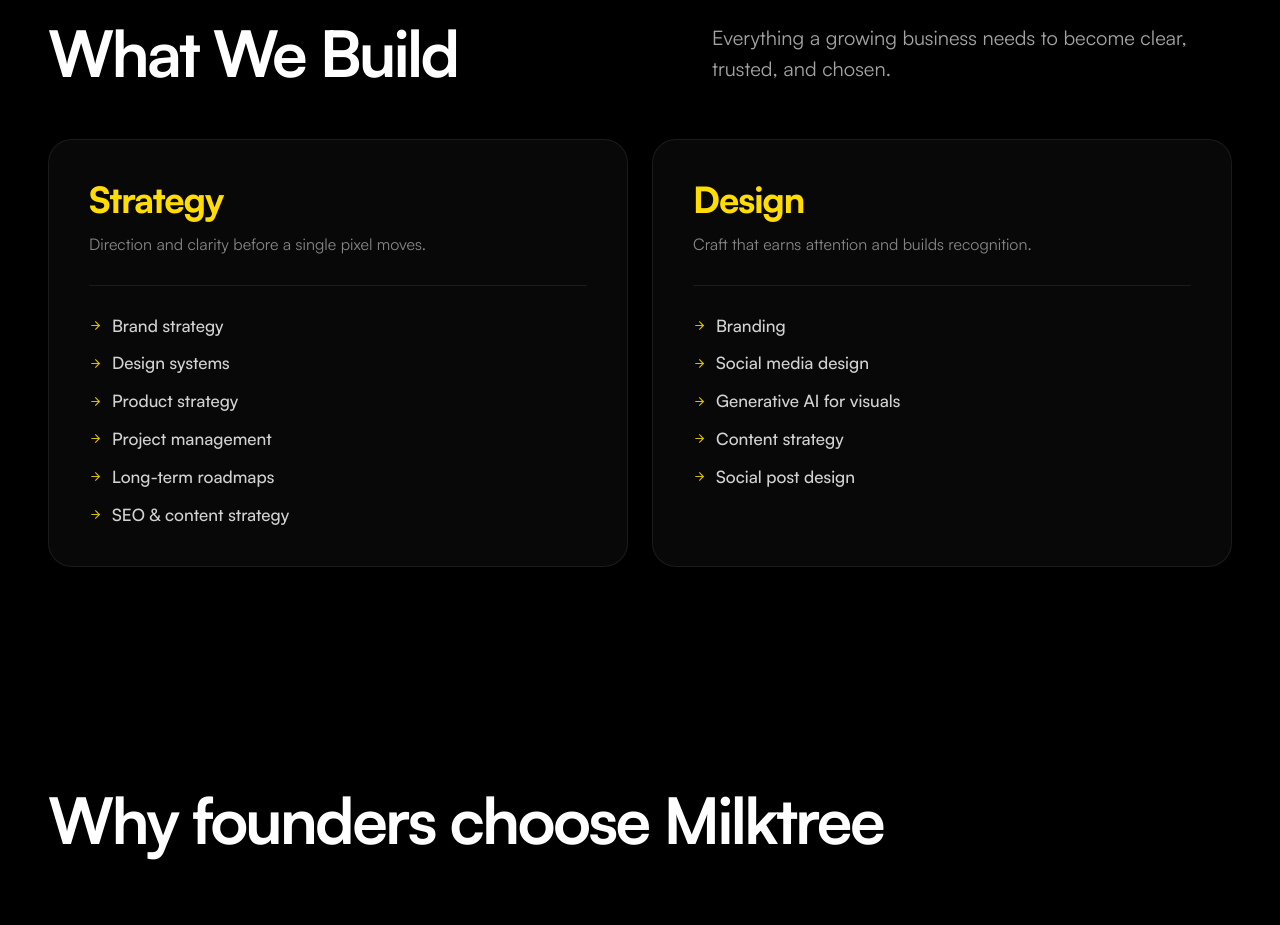
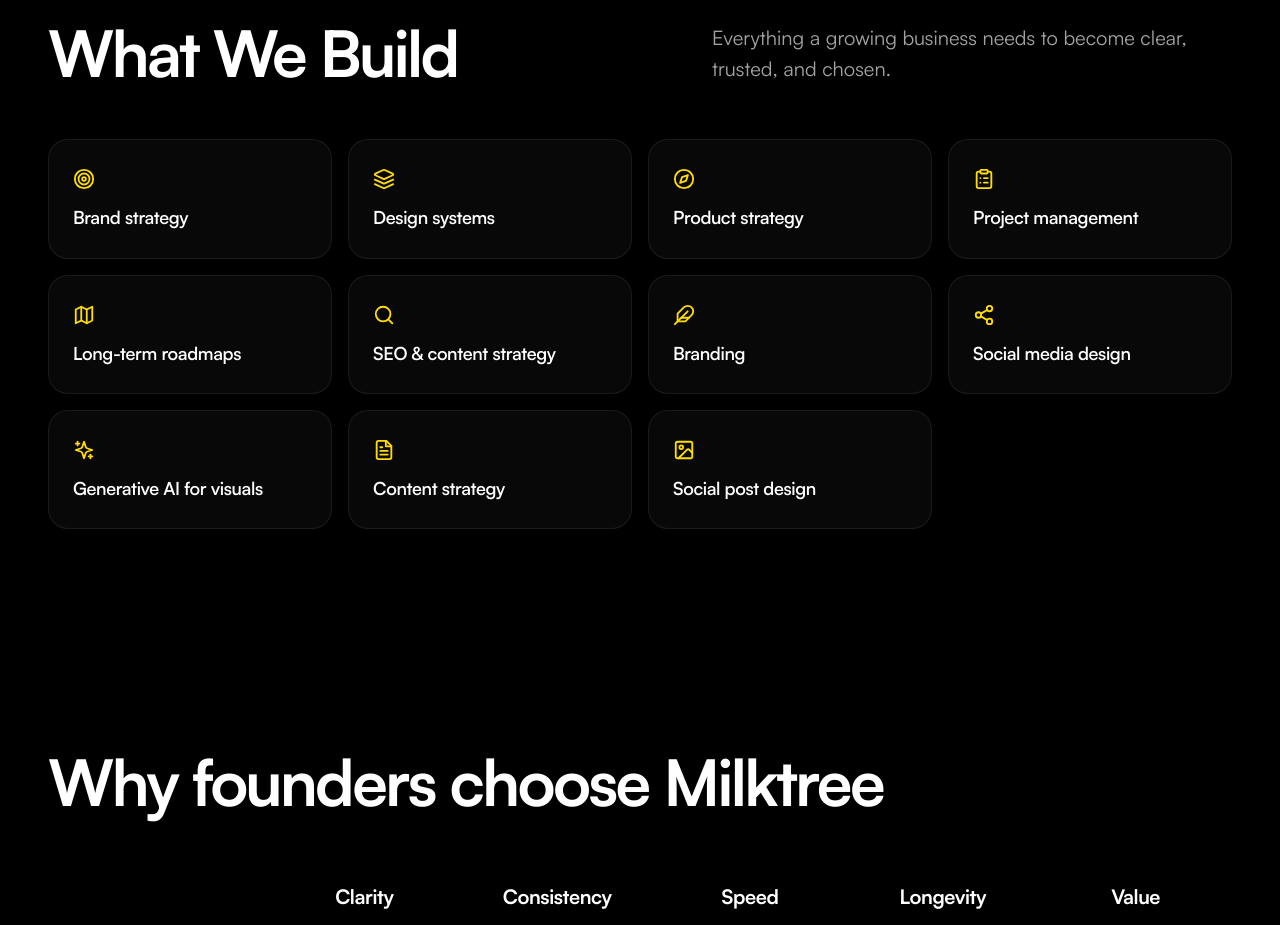
Before and after one commit to akash-milktree/milktree-lp-concept1, a React (Vite) app: page / in a window 1280 px wide. Shown: the part 2200-3125 px from the top of the page. Built offline with nearby package versions, Linux system fonts and the light colour scheme.

Commit message:
WhatWeDo: 11 individual service cards, each with its own icon and space

```diff
--- a/sections/WhatWeDo.tsx
+++ b/sections/WhatWeDo.tsx
@@ -1,39 +1,31 @@
 import React from 'react';
 import { motion } from 'framer-motion';
 import { Reveal } from '../components/animations/Reveal';
-import { ArrowRight } from 'lucide-react';
+import {
+  Target, Layers, Compass, ClipboardList,
+  Map, Search, Feather, Share2,
+  Sparkles, FileText, Image,
+} from 'lucide-react';
 
-const serviceGroups = [
-  {
-    category: 'Strategy',
-    description: 'Direction and clarity before a single pixel moves.',
-    items: [
-      'Brand strategy',
-      'Design systems',
-      'Product strategy',
-      'Project management',
-      'Long-term roadmaps',
-      'SEO & content strategy',
-    ],
-  },
-  {
-    category: 'Design',
-    description: 'Craft that earns attention and builds recognition.',
-    items: [
-      'Branding',
-      'Social media design',
-      'Generative AI for visuals',
-      'Content strategy',
-      'Social post design',
-    ],
-  },
+const services = [
+  { title: 'Brand strategy',              Icon: Target       },
+  { title: 'Design systems',              Icon: Layers       },
+  { title: 'Product strategy',            Icon: Compass      },
+  { title: 'Project management',          Icon: ClipboardList },
+  { title: 'Long-term roadmaps',          Icon: Map          },
+  { title: 'SEO & content strategy',      Icon: Search       },
+  { title: 'Branding',                    Icon: Feather      },
+  { title: 'Social media design',         Icon: Share2       },
+  { title: 'Generative AI for visuals',   Icon: Sparkles     },
+  { title: 'Content strategy',            Icon: FileText     },
+  { title: 'Social post design',          Icon: Image        },
 ];
 
 const cardVariants = {
-  hidden: { opacity: 0, y: 28 },
+  hidden: { opacity: 0, y: 20 },
   visible: (i: number) => ({
     opacity: 1, y: 0,
-    transition: { duration: 0.6, ease: [0.21, 0.47, 0.32, 0.98], delay: i * 0.14 },
+    transition: { duration: 0.5, ease: [0.21, 0.47, 0.32, 0.98], delay: i * 0.055 },
   }),
 };
 
@@ -42,7 +34,6 @@
     <section className="whatwedo-section section" id="services">
       <div className="container whatwedo-container">
 
-        {/* Split header */}
         <Reveal>
           <div className="whatwedo__header">
             <h2 className="whatwedo__heading">What We Build</h2>
@@ -52,37 +43,22 @@
           </div>
         </Reveal>
 
-        {/* Two service group cards */}
-        <div className="whatwedo__service-grid">
-          {serviceGroups.map((group, i) => (
+        <div className="whatwedo__grid">
+          {services.map((service, i) => (
             <motion.div
-              key={group.category}
-              className="whatwedo__service-card"
+              key={service.title}
+              className="whatwedo__card"
               custom={i}
               variants={cardVariants}
               initial="hidden"
               whileInView="visible"
               viewport={{ once: true, margin: '-40px' }}
-              whileHover={{ y: -4, transition: { duration: 0.25 } }}
+              whileHover={{ y: -4, transition: { duration: 0.22 } }}
             >
-              {/* Category label */}
-              <div className="whatwedo__cat-label">{group.category}</div>
-
-              {/* Short description */}
-              <p className="whatwedo__cat-desc">{group.description}</p>
-
-              {/* Divider */}
-              <div className="whatwedo__cat-divider" />
-
-              {/* Service list */}
-              <ul className="whatwedo__service-list">
-                {group.items.map((item) => (
-                  <li key={item} className="whatwedo__service-item">
-                    <ArrowRight size={13} className="whatwedo__service-icon" />
-                    <span>{item}</span>
-                  </li>
-                ))}
-              </ul>
+              <div className="whatwedo__card-icon">
+                <service.Icon size={22} />
+              </div>
+              <div className="whatwedo__card-title">{service.title}</div>
             </motion.div>
           ))}
         </div>
--- a/styles/global.css
+++ b/styles/global.css
@@ -898,88 +898,54 @@
   max-width: 520px;
 }
 
-/* Two-column service group cards */
-.whatwedo__service-grid {
+/* 4-col individual service cards */
+.whatwedo__grid {
   display: grid;
-  grid-template-columns: repeat(2, 1fr);
-  gap: 24px;
-}
-
-.whatwedo__service-card {
-  border-radius: 24px;
+  grid-template-columns: repeat(4, 1fr);
+  gap: 16px;
+}
+
+.whatwedo__card {
+  border-radius: 20px;
   border: 1px solid rgba(255, 255, 255, 0.08);
   background: rgba(255, 255, 255, 0.03);
-  padding: 40px;
+  padding: 28px 24px;
   cursor: default;
   transition: border-color 0.3s ease, background 0.3s ease;
-}
-
-.whatwedo__service-card:hover {
-  border-color: rgba(255, 220, 4, 0.22);
-  background: rgba(255, 220, 4, 0.03);
-}
-
-/* Yellow category label */
-.whatwedo__cat-label {
+  display: flex;
+  flex-direction: column;
+  gap: 16px;
+}
+
+.whatwedo__card:hover {
+  border-color: rgba(255, 220, 4, 0.28);
+  background: rgba(255, 220, 4, 0.04);
+}
+
+.whatwedo__card-icon {
+  color: var(--color-accent);
+  display: flex;
+  align-items: center;
+}
+
+.whatwedo__card-title {
   font-family: var(--font-heading);
-  font-size: 36px;
-  font-weight: 800;
-  color: var(--color-accent);
-  letter-spacing: -0.03em;
-  line-height: 1.1;
-  margin-bottom: 12px;
-}
-
-/* Short descriptor below label */
-.whatwedo__cat-desc {
-  font-size: 16px;
-  color: rgba(255, 255, 255, 0.5);
-  line-height: 1.55;
-  margin-bottom: 28px;
-}
-
-/* Thin separator */
-.whatwedo__cat-divider {
-  height: 1px;
-  background: rgba(255, 255, 255, 0.08);
-  margin-bottom: 28px;
-}
-
-/* List of services */
-.whatwedo__service-list {
-  list-style: none;
-  margin: 0;
-  padding: 0;
-  display: flex;
-  flex-direction: column;
-  gap: 14px;
-}
-
-.whatwedo__service-item {
-  display: flex;
-  align-items: center;
-  gap: 10px;
-  font-size: 17px;
-  font-weight: 500;
-  color: rgba(255, 255, 255, 0.82);
-  line-height: 1.4;
-}
-
-.whatwedo__service-icon {
-  color: var(--color-accent);
-  flex-shrink: 0;
-  opacity: 0.85;
+  font-size: 18px;
+  font-weight: 600;
+  color: #fff;
+  line-height: 1.3;
+  letter-spacing: -0.02em;
 }
 
 @media (max-width: 1024px) {
   .whatwedo__header { flex-direction: column; align-items: flex-start; gap: 12px; }
-  .whatwedo__service-card { padding: 32px; }
+  .whatwedo__grid { grid-template-columns: repeat(3, 1fr); }
 }
 
 @media (max-width: 600px) {
-  .whatwedo__service-grid { grid-template-columns: 1fr; }
-  .whatwedo__service-card { padding: 28px 24px; }
-  .whatwedo__cat-label { font-size: 28px; }
+  .whatwedo__grid { grid-template-columns: repeat(2, 1fr); gap: 12px; }
+  .whatwedo__card { padding: 22px 18px; }
+  .whatwedo__card-title { font-size: 15px; }
 }
 
 /* ================================================================
@@ -2336,20 +2302,16 @@
     line-height: 1.5;
   }
 
-  .whatwedo__service-grid {
-    grid-template-columns: 1fr;
-    gap: 16px;
-  }
-
-  .whatwedo__service-card {
-    padding: 28px 20px;
-  }
-
-  .whatwedo__cat-label {
-    font-size: 26px;
-  }
-
-  .whatwedo__service-item {
+  .whatwedo__grid {
+    grid-template-columns: repeat(2, 1fr);
+    gap: 12px;
+  }
+
+  .whatwedo__card {
+    padding: 22px 18px;
+  }
+
+  .whatwedo__card-title {
     font-size: 15px;
   }
 
```
